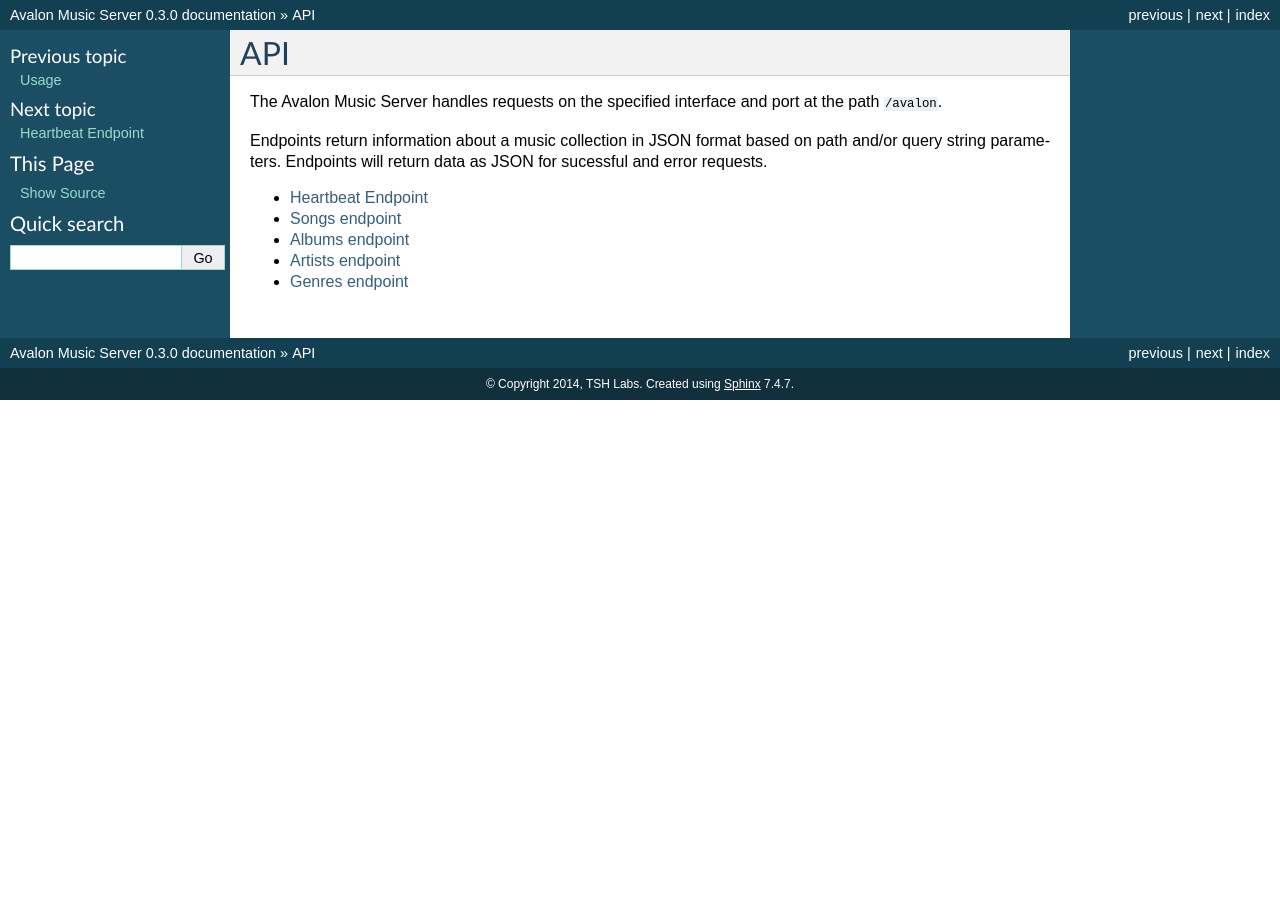
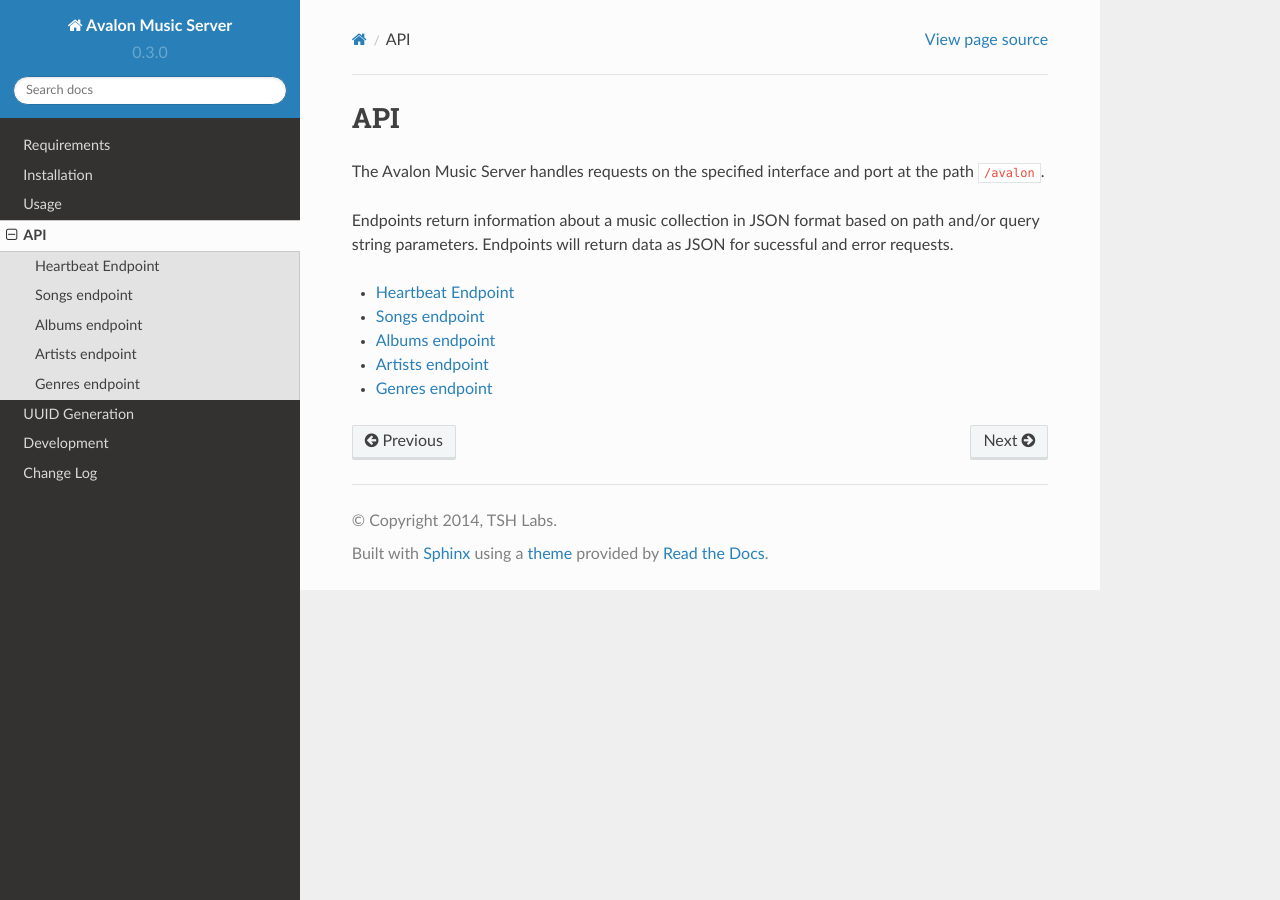
Before and after one commit to 56quarters/avalonms, a Sphinx documentation site: the page built from doc/source/api.rst, in a window 1280 px wide. Built offline with Sphinx 7.4.7 and the Read the Docs theme 2.0.0, drawn with Linux system fonts in a browser that asks for light colours.

Commit message:
Use RTFD theme locally

```diff
--- a/doc/source/conf.py
+++ b/doc/source/conf.py
@@ -105,6 +105,14 @@
 
 # Add any paths that contain custom themes here, relative to this directory.
 #html_theme_path = []
+
+import os
+on_rtd = os.environ.get('READTHEDOCS', None) == 'True'
+
+if not on_rtd:  # only import and set the theme if we're building docs locally
+    import sphinx_rtd_theme
+    html_theme = 'sphinx_rtd_theme'
+    html_theme_path = [sphinx_rtd_theme.get_html_theme_path()]
 
 # The name for this set of Sphinx documents.  If None, it defaults to
 # "<project> v<release> documentation".
--- a/requirements-dev.txt
+++ b/requirements-dev.txt
@@ -2,3 +2,5 @@
 mock==1.0.1
 nose==1.3.1
 wheel==0.23.0
+Sphinx==1.2.2
+sphinx-rtd-theme==0.1.6
```
